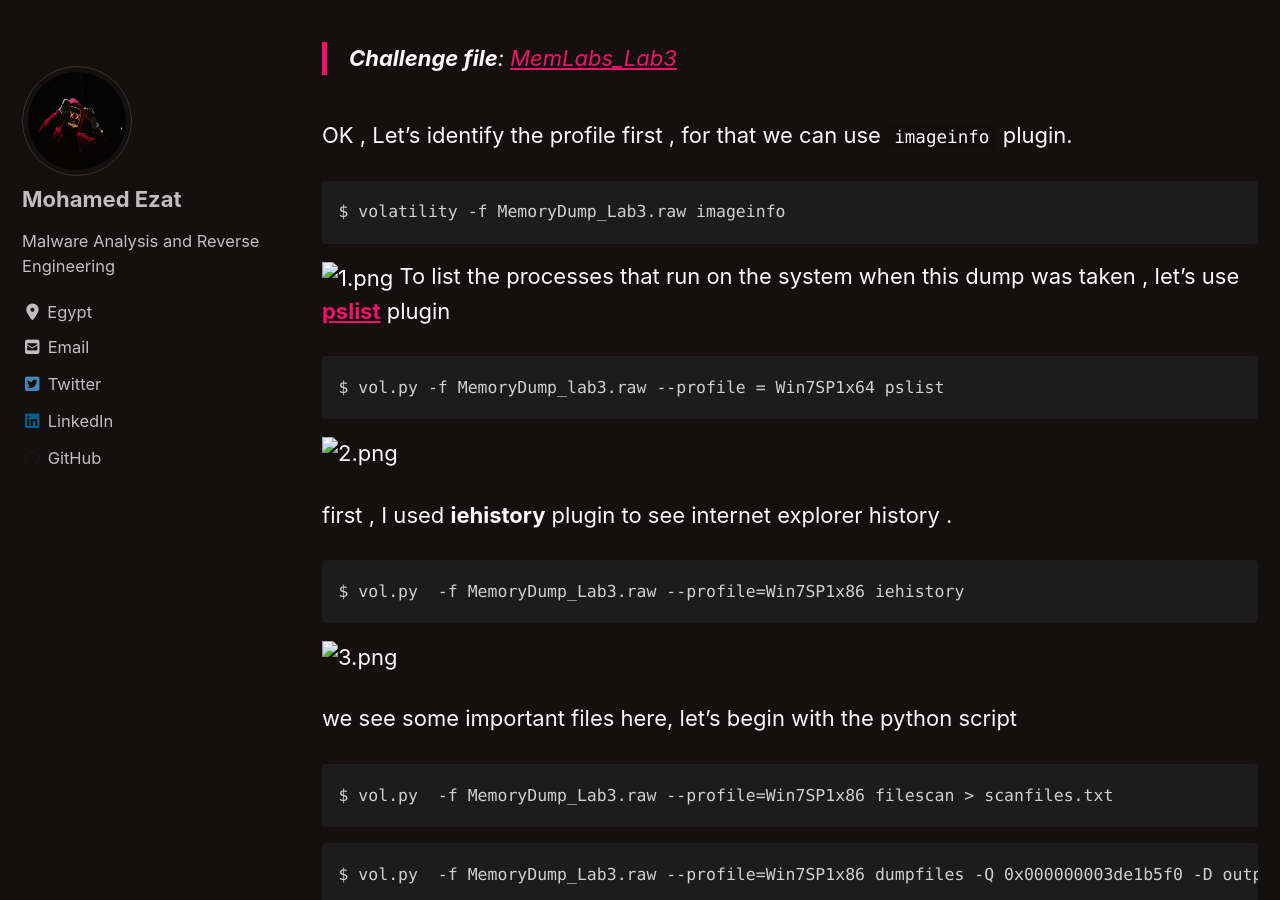
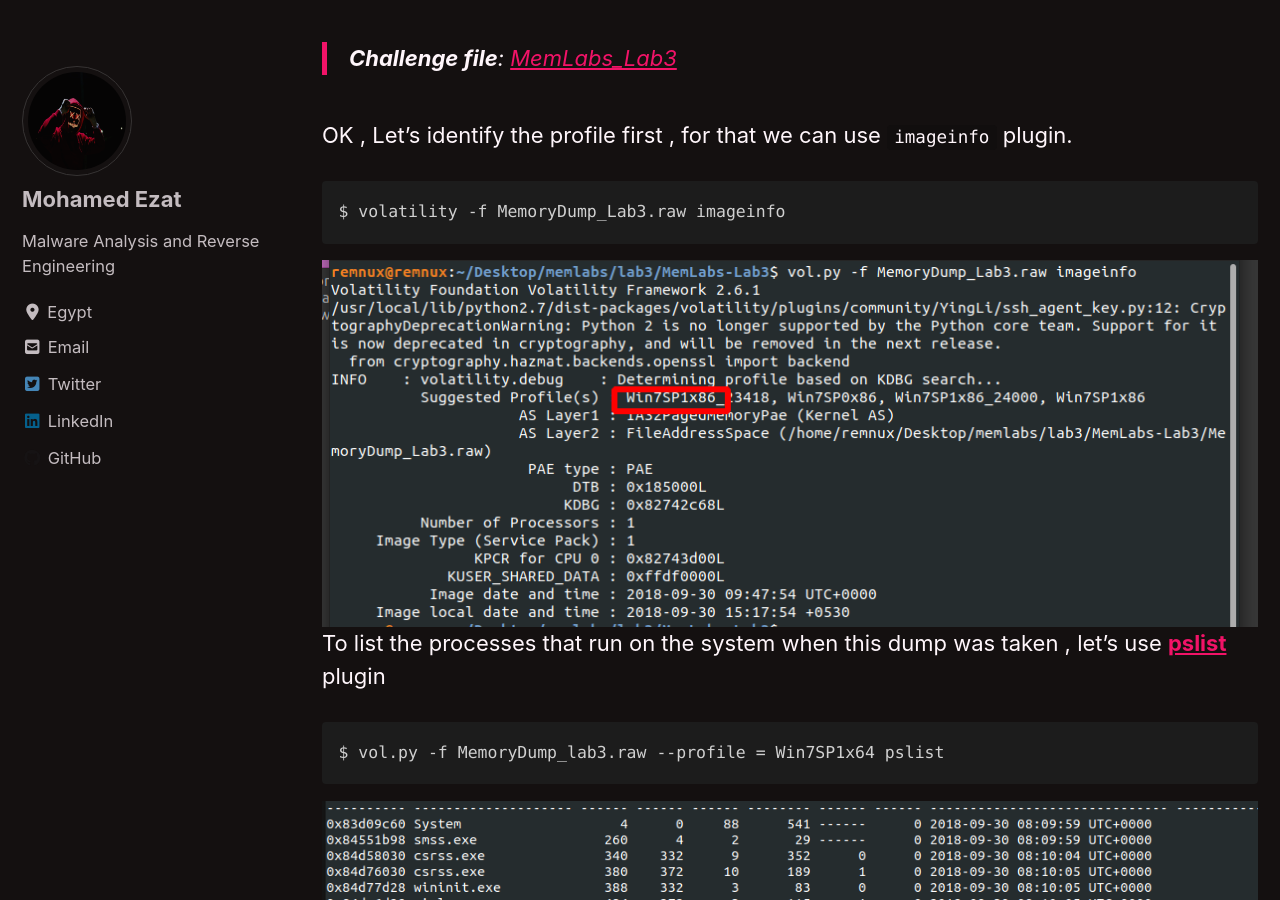
Before and after one commit to ZW01f/ZW01f.github.io, a Jekyll site: the page built from _posts/CTF/2020-7-1-Memlab-3.md, in a window 1280 px wide and 900 px high, scrolled down 653 px. Built offline with Jekyll 4.4.1, drawn with Linux system fonts in a browser that asks for light colours; cached includes are drawn as plain includes; nearby versions of some CDN libraries.

Commit message:
Update 2020-7-1-Memlab-3.md

````diff
--- a/_posts/CTF/2020-7-1-Memlab-3.md
+++ b/_posts/CTF/2020-7-1-Memlab-3.md
@@ -33,7 +33,7 @@ OK , Let's identify the profile first , for that we can use `imageinfo` plugin.
 ```
 $ volatility -f MemoryDump_Lab3.raw imageinfo
 ```
-![1.png](/assets/img/posts/memlabs/lab3/1.png)
+![1.png](/assets/images/memlabs/lab3/1.png)
 To list the processes that run on  the  system when this dump was taken , let's use [**pslist**](https://github.com/volatilityfoundation/volatility/wiki/Command-Reference#pslist) plugin
 ```
 $ vol.py -f MemoryDump_lab3.raw --profile = Win7SP1x64 pslist
@@ -41,7 +41,7 @@ $ vol.py -f MemoryDump_lab3.raw --profile = Win7SP1x64 pslist
 
 
 
-![2.png](/assets/img/posts/memlabs/lab3/2.png)
+![2.png](/assets/images/memlabs/lab3/2.png)
 
 
 
@@ -50,7 +50,7 @@ first , I used **iehistory** plugin to see  internet explorer history .
 ```
 $ vol.py  -f MemoryDump_Lab3.raw --profile=Win7SP1x86 iehistory
 ```
-![3.png](/assets/img/posts/memlabs/lab3/3.png)
+![3.png](/assets/images/memlabs/lab3/3.png)
 
 we see some important files here, let's begin with the python script
 
@@ -64,7 +64,7 @@ $ vol.py  -f MemoryDump_Lab3.raw --profile=Win7SP1x86 dumpfiles -Q 0x000000003de
 ```
 
 
-![4.png](/assets/img/posts/memlabs/lab3/4.png)
+![4.png](/assets/images/memlabs/lab3/4.png)
 
 now let's dump and see what **vip.txt** have .
 ```
@@ -73,7 +73,7 @@ $ vol.py  -f MemoryDump_Lab3.raw --profile=Win7SP1x86 dumpfiles -Q 0x000000003e7
 with **cyberchef** we have the first part of the flag :
 
 
-![5.png](/assets/img/posts/memlabs/lab3/5.png)
+![5.png](/assets/images/memlabs/lab3/5.png)
 
 
 As the description  said we will  use  **steghide** which is a jpg steganography tool, so let's dump **suspision1.jpeg** file
@@ -83,7 +83,7 @@ $ vol.py  -f MemoryDump_Lab3.raw --profile=Win7SP1x86 dumpfiles -Q 0x0000000004f
 to extract the secret we need a passphrase ,  The description said **You'll need the first half of the flag to get the second** so I tried the first half of the flag as the passphrase.
 
 
-![6.png](/assets/img/posts/memlabs/lab3/6.png)
+![6.png](/assets/images/memlabs/lab3/6.png)
 
 finaly, we have our flag :)
 > inctf{0n3_h4lf_1s_n0t_3n0ugh}
````
